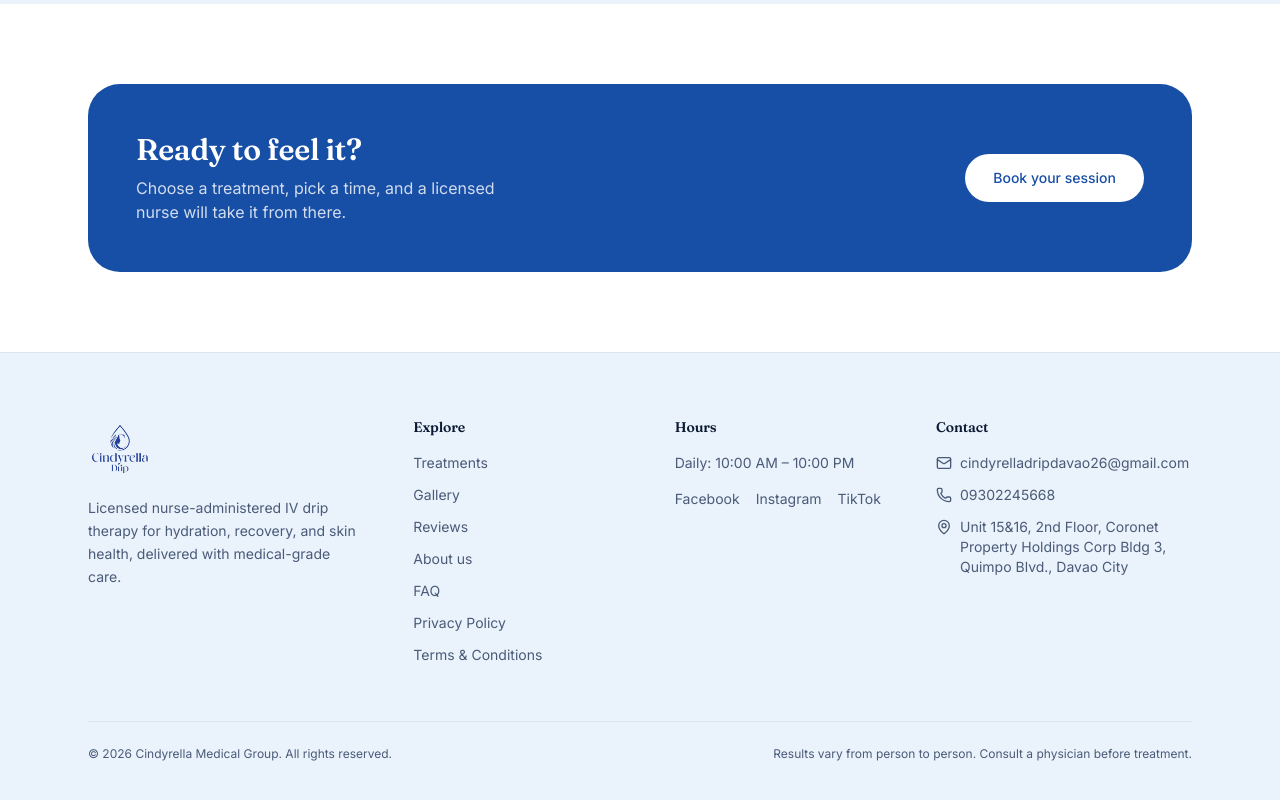
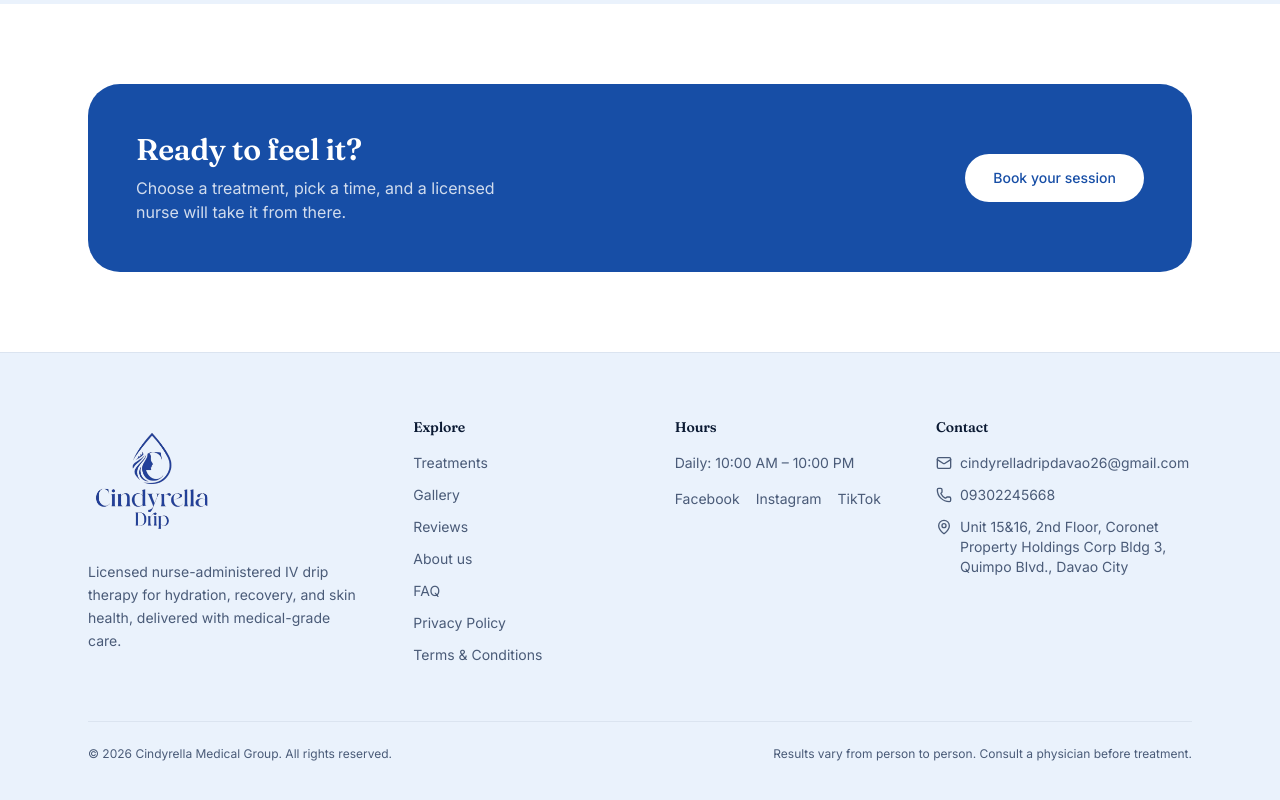
Before and after one commit to clh-james/cindyrella-clinic, a Next.js app: page / in a window 1280 px wide. Shown: the part 2390-3190 px from the top of the page. Built offline with nearby package versions, Linux system fonts and the light colour scheme.

Commit message:
feat: implement site footer with contact information, navigation links, and branding

```diff
--- a/src/components/Footer.tsx
+++ b/src/components/Footer.tsx
@@ -9,7 +9,7 @@
         <div className="grid gap-12 md:grid-cols-[1.3fr_1fr_1fr_1.2fr]">
           <div>
             <div className="flex items-center gap-2.5">
-              <Image src="/logo.png" alt="Cindyrella Logo" width={64} height={64} className="rounded-full" />
+              <Image src="/logo.png" alt="Cindyrella Logo" width={128} height={128} className="rounded-full" />
             </div>
             <p className="mt-4 max-w-xs text-sm leading-relaxed text-ink-soft">
               Licensed nurse-administered IV drip therapy for hydration,
```
